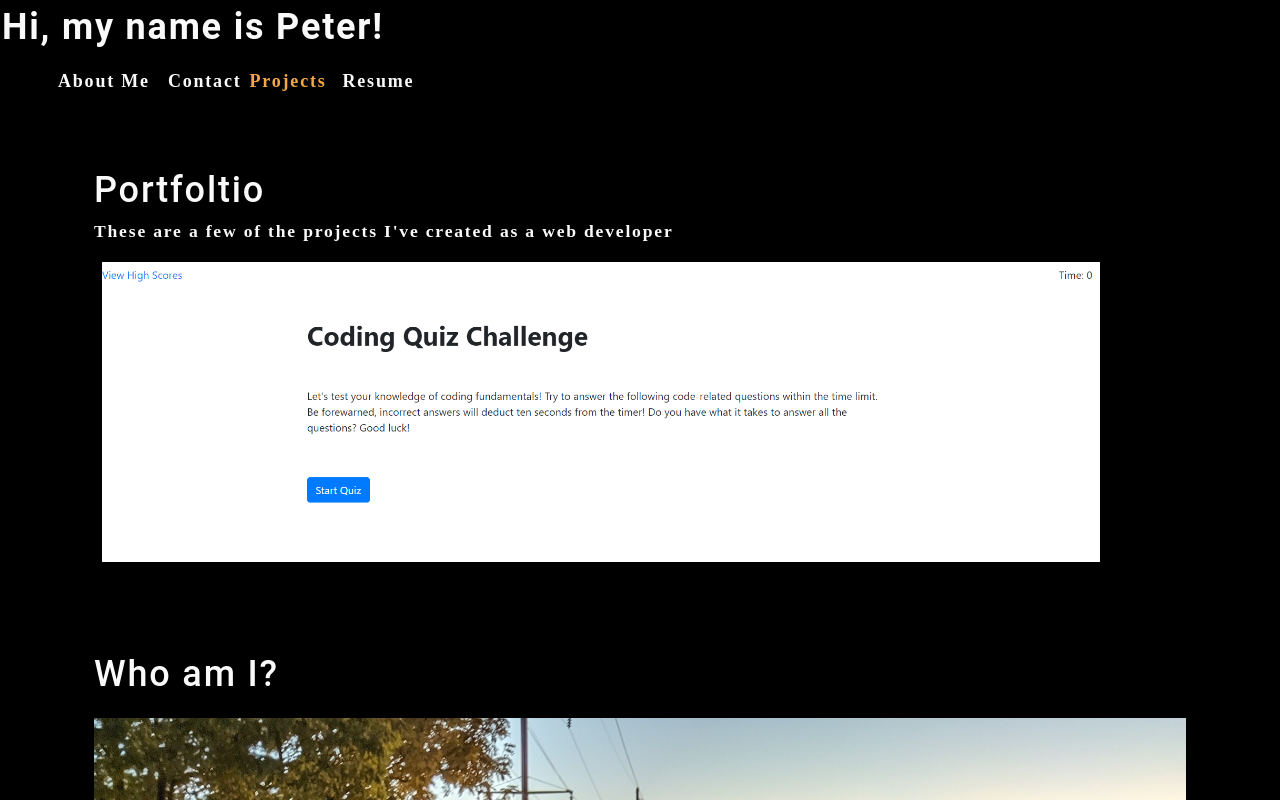
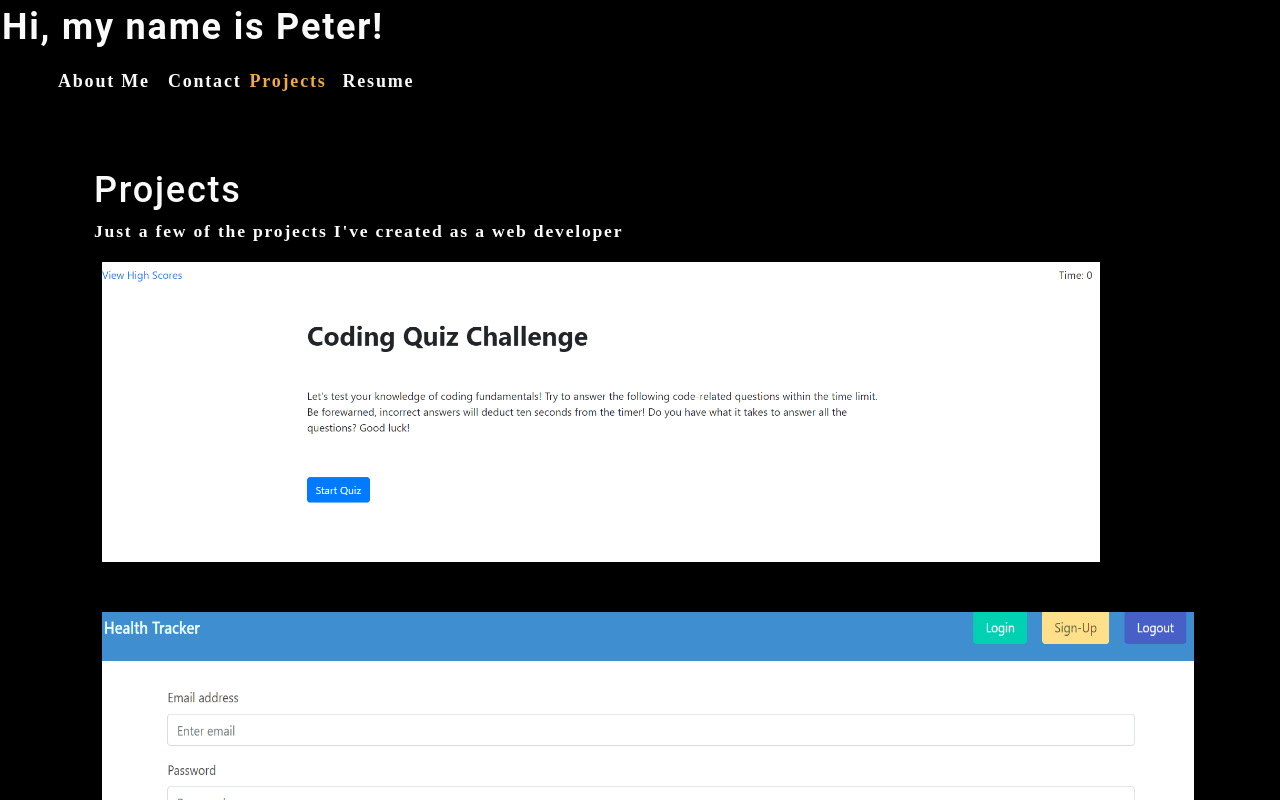
Before and after one commit to warrenp11/react-portfolio-02, a React (Create React App) app: page / in a window 1280 px wide. Shown: the top 800 px of the page. Built offline with nearby package versions, Linux system fonts and the light colour scheme.

Commit message:
Projects photos now displaying

```diff
--- a/src/App.js
+++ b/src/App.js
@@ -23,7 +23,7 @@ function App() {
         currentCategory = {currentCategory}
       ></Nav>
       <main>
-        <Gallery></Gallery>
+        <Gallery currentCategory={currentCategory}></Gallery>
         <About></About>
       </main>
     </div>
--- a/src/components/Gallery/index.js
+++ b/src/components/Gallery/index.js
@@ -1,27 +1,16 @@
 import React from "react";
+import PhotoList from "../PhotoList";
 import { capitalizeFirstLetter } from "../../utils/helpers";
-import photo from "../../assets/small/projects/0.jpg";
 
-function Gallery() {
-  const currentCategory = {
-    name: "portfoltio",
-    description:
-      "these are a few of the projects I've created as a web developer",
-  };
+function Gallery(props) {
+  const { currentCategory } = props;
 
   return (
     <section>
-      <h1>{capitalizeFirstLetter(currentCategory.name)}</h1>
-      <p>{capitalizeFirstLetter(currentCategory.description)}</p>
-      <div className="flex-row">
-        <img
-          src={photo}
-          alt="Coding Quiz Thumbnail"
-          className="img-thumbnail mx-1"
-        />
-      </div>
+      <h1 data-testid="h1tag">{capitalizeFirstLetter(currentCategory.name)}</h1>
+      <p>{currentCategory.description}</p>
+      <PhotoList category={currentCategory.name} />
     </section>
   );
 }
-
 export default Gallery;
--- /dev/null
+++ b/src/components/PhotoList/index.js
@@ -0,0 +1,55 @@
+import React, { useState } from "react";
+
+const PhotoList = ({ category }) => {
+    const [photos] = useState([
+        {
+          name: "Coding Knowledge Quiz",
+          category: "projects",
+          description:
+            "Test your knowledge of basic coding principles like HTML, CSS, and JavaScript! Built using HTML, CSS, and JavaScript! Visit the GitHub repo at https://github.com/warrenp11/code-quiz",
+        },
+        {
+          name: "Health Tracker App",
+          category: "projects",
+          description:
+            "An interactive full-stack web application which used server-side JavaScript, RESTful APIs, databases, object-relational mapping, environment variables, templating, and authentication. Built with JavaScript, Node.js, Express, Handlebars, MySQL, and several npm packages. Easily track your exercises and become a fitter you today! Visit the GitHub repo at https://github.com/warrenp11/health-tracker",
+        },
+        {
+          name: "Password Generator",
+          category: "projects",
+          description:
+            "Need a strong password and you can't think of anything? Try out the Password Generator! Built using HTML, CSSm, and JavaScript! Visit the GitHub repo at https://github.com/warrenp11/password-generator",
+        },
+        {
+          name: "Kayne West vs. Ron Swanson: Random Quote Generator",
+          category: "projects",
+          description:
+            "Ever wondered who the greatest philosopher of our time is? Wonder no more! Generate a random quote by Kanye West and Ron Swanson, then choose who wins! This project was built as part of a group project using HTML, CSS and Foundation, JavaScript, and uses third-party APIs. Visit the GitHub repo at https://github.com/JBGinger/Group1.Module7Project",
+        },
+        {
+          name: "Work Day Scheduler",
+          category: "projects",
+          description:
+            "Ever wondered who the greatest philosopher of our time is? Wonder no more! Generate a random quote by Kanye West and Ron Swanson, then choose who wins! This project was built as part of a group project using HTML, CSS and Foundation, JavaScript, and uses third-party APIs. Visit the GitHub repo at https://github.com/JBGinger/Group1.Module7Project",
+        },
+      ]);
+
+  const currentPhotos = photos.filter((photo) => photo.category === category);
+
+  return (
+    <div>
+      <div className="flex-row">
+        {currentPhotos.map((image, i) => (
+          <img
+            src={require(`../../assets/small/${category}/${i}.jpg`)}
+            alt={image.name}
+            className="img-thumbnail mx-1"
+            key={image.name}
+          />
+        ))}
+      </div>
+    </div>
+  );
+};
+
+export default PhotoList;
```
